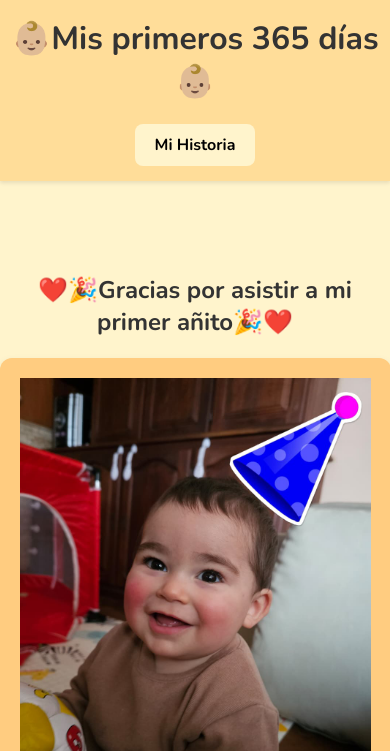
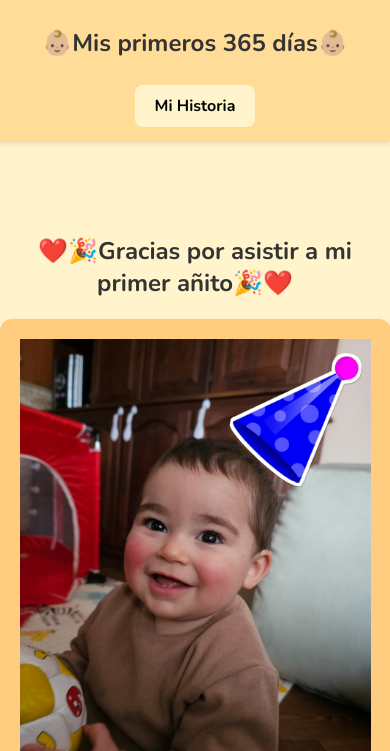
Before and after one commit to JulianMar098/Souvenir-Enzo, a plain HTML site: page index.html in a window 390 px wide. Shown: the part 93-844 px from the top of the page. Drawn offline with Linux system fonts and the light colour scheme.

Commit message:
arreglo media querie

```diff
--- a/style.css
+++ b/style.css
@@ -148,3 +148,12 @@ h2 {
   border-radius: 8px;
   display: block;
 }
+
+@media screen and (max-width: 768px) {
+  .h1 {
+    white-space: nowrap;
+    font-size: 1.5rem; /* ajusta el tamaño según necesites */
+    padding: 10px;
+    text-align: center;
+  }
+}
```
